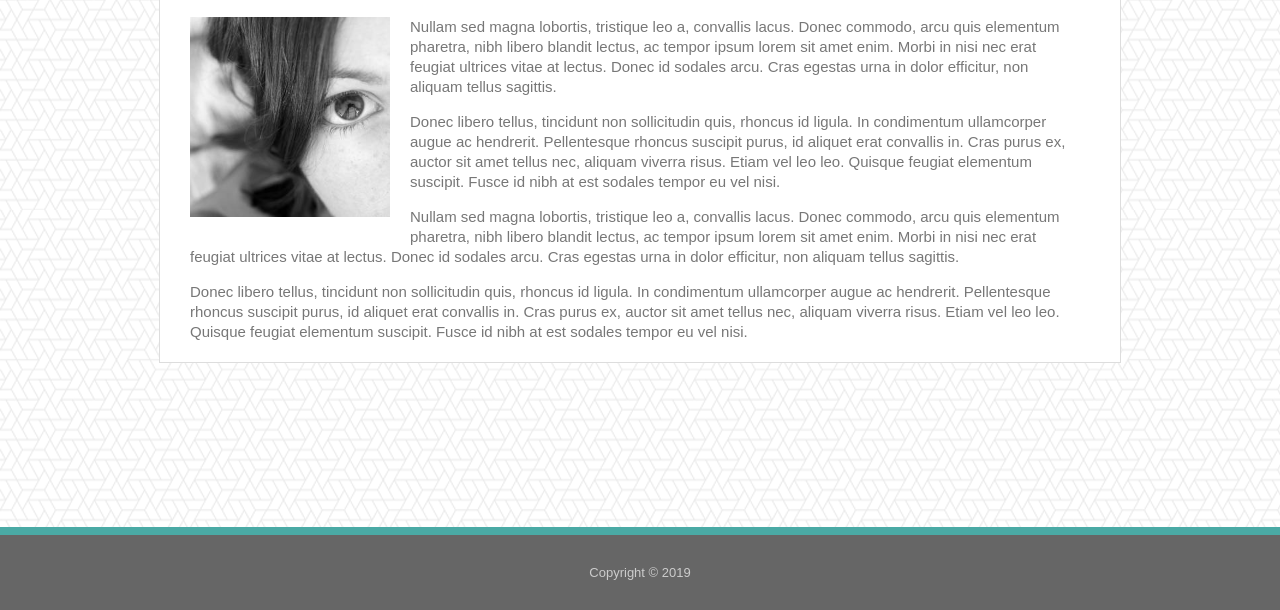
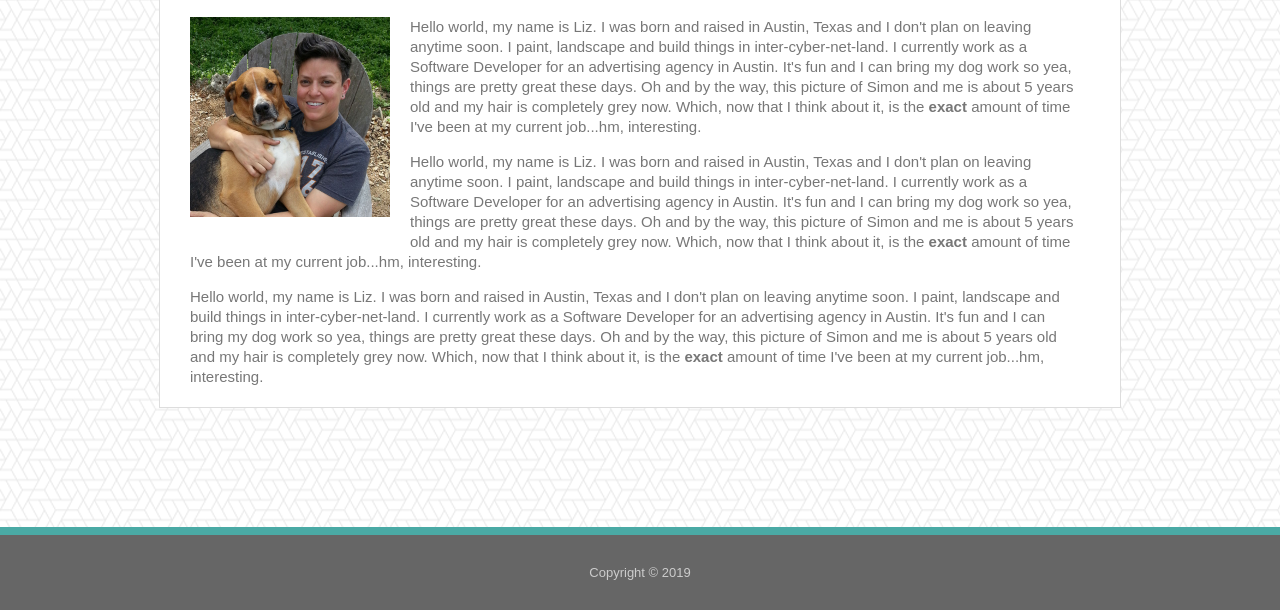
Before and after one commit to liz-guenthner/Basic-Portfolio, a plain HTML site: page index.html in a window 1280 px wide. Shown: the part 190-800 px from the top of the page. Drawn offline with Linux system fonts and the light colour scheme.

Commit message:
add pic and copy to index file

```diff
--- a/index.html
+++ b/index.html
@@ -28,11 +28,10 @@
       <section>
           <h1>About Me</h1>
           <div class="about-me-content">
-              <img src="assets/images/pic.jpg" alt="pic" width="200">
-              <p>Nullam sed magna lobortis, tristique leo a, convallis lacus. Donec commodo, arcu quis elementum pharetra, nibh libero blandit lectus, ac tempor ipsum lorem sit amet enim. Morbi in nisi nec erat feugiat ultrices vitae at lectus. Donec id sodales arcu. Cras egestas urna in dolor efficitur, non aliquam tellus sagittis.</p>
-              <p>Donec libero tellus, tincidunt non sollicitudin quis, rhoncus id ligula. In condimentum ullamcorper augue ac hendrerit. Pellentesque rhoncus suscipit purus, id aliquet erat convallis in. Cras purus ex, auctor sit amet tellus nec, aliquam viverra risus. Etiam vel leo leo. Quisque feugiat elementum suscipit. Fusce id nibh at est sodales tempor eu vel nisi.</p>
-              <p>Nullam sed magna lobortis, tristique leo a, convallis lacus. Donec commodo, arcu quis elementum pharetra, nibh libero blandit lectus, ac tempor ipsum lorem sit amet enim. Morbi in nisi nec erat feugiat ultrices vitae at lectus. Donec id sodales arcu. Cras egestas urna in dolor efficitur, non aliquam tellus sagittis.</p>
-              <p>Donec libero tellus, tincidunt non sollicitudin quis, rhoncus id ligula. In condimentum ullamcorper augue ac hendrerit. Pellentesque rhoncus suscipit purus, id aliquet erat convallis in. Cras purus ex, auctor sit amet tellus nec, aliquam viverra risus. Etiam vel leo leo. Quisque feugiat elementum suscipit. Fusce id nibh at est sodales tempor eu vel nisi.</p>
+              <img src="assets/images/liz-and-simon.jpg" alt="pic" width="200">
+              <p>Hello world, my name is Liz. I was born and raised in Austin, Texas and I don't plan on leaving anytime soon. I paint, landscape and build things in inter-cyber-net-land. I currently work as a Software Developer for an advertising agency in Austin. It's fun and I can bring my dog work so yea, things are pretty great these days. Oh and by the way, this picture of Simon and me is about 5 years old and my hair is completely grey now. Which, now that I think about it, is the <strong>exact</strong> amount of time I've been at my current job...hm, interesting.</p>
+              <p>Hello world, my name is Liz. I was born and raised in Austin, Texas and I don't plan on leaving anytime soon. I paint, landscape and build things in inter-cyber-net-land. I currently work as a Software Developer for an advertising agency in Austin. It's fun and I can bring my dog work so yea, things are pretty great these days. Oh and by the way, this picture of Simon and me is about 5 years old and my hair is completely grey now. Which, now that I think about it, is the <strong>exact</strong> amount of time I've been at my current job...hm, interesting.</p>
+              <p>Hello world, my name is Liz. I was born and raised in Austin, Texas and I don't plan on leaving anytime soon. I paint, landscape and build things in inter-cyber-net-land. I currently work as a Software Developer for an advertising agency in Austin. It's fun and I can bring my dog work so yea, things are pretty great these days. Oh and by the way, this picture of Simon and me is about 5 years old and my hair is completely grey now. Which, now that I think about it, is the <strong>exact</strong> amount of time I've been at my current job...hm, interesting.</p>
           </div>
       </section>
     </div>
```
Also changed, not shown: assets/images/liz-and-simon.jpg (added).
